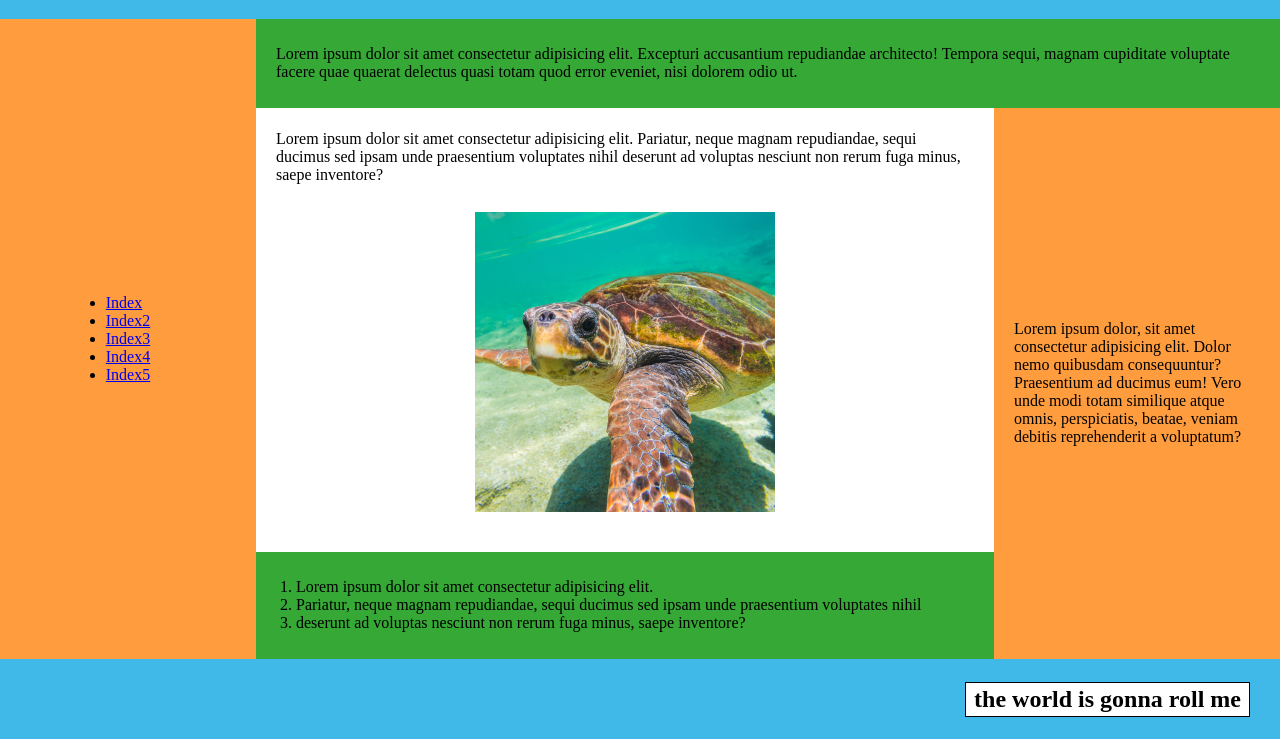
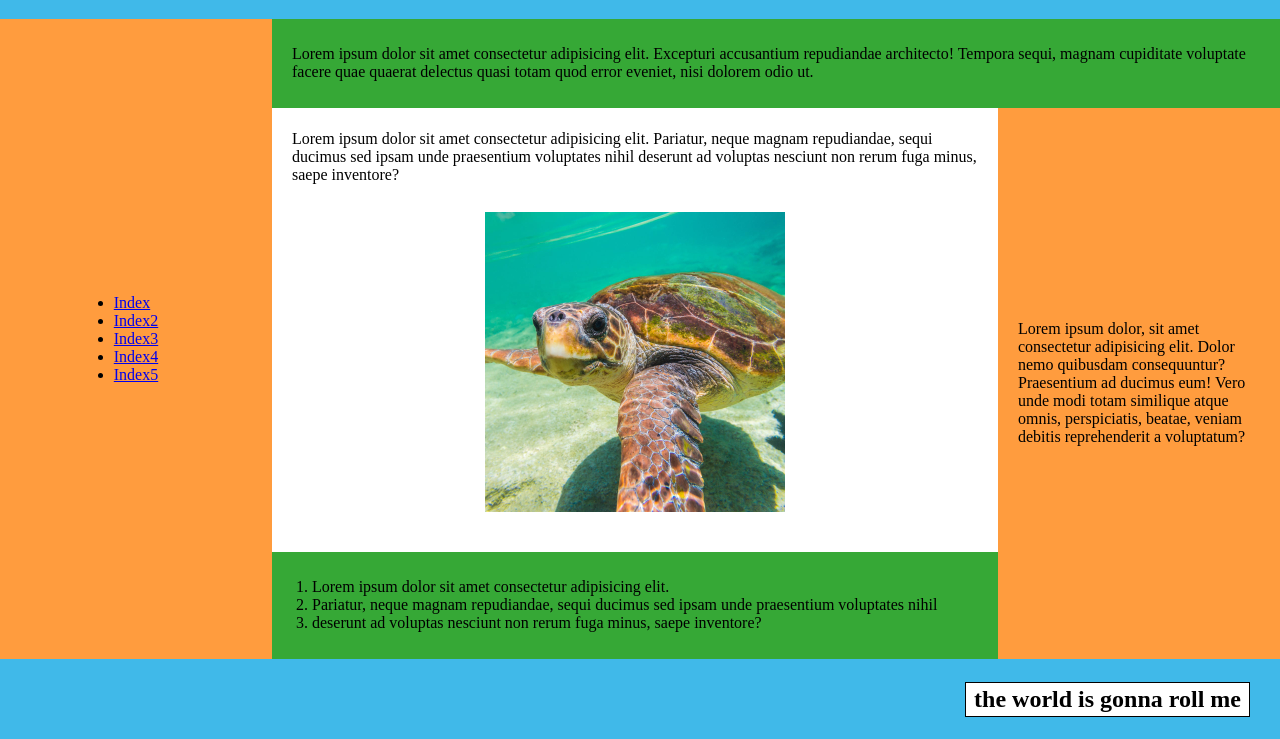
Before and after one commit to Vostok17/WebLabs, a website: page Lab1/index.html in a window 1280 px wide. Shown: the part 61-800 px from the top of the page. Drawn offline with Linux system fonts and the light colour scheme; a web font is replaced by a local one.

Commit message:
Change header and footer width, add paddings to nav

```diff
--- a/Lab1/styles/style.css
+++ b/Lab1/styles/style.css
@@ -8,8 +8,6 @@
     margin: 0;
     padding: 0;
 }
-
-
 
 body {
     flex-direction: column;
@@ -23,9 +21,14 @@ header, footer {
     display: flex;
     min-height: 10vh;
     padding: 0 30px;
+    width: 100%;
 }
-header {justify-content: flex-start;}
-footer {justify-content: flex-end;}
+header {
+    justify-content: flex-start;
+}
+footer {
+    justify-content: flex-end;
+}
 
 img{
     max-width: 300px;
@@ -135,6 +138,10 @@ aside{
     padding-bottom: 10px;
 }
 
+nav {
+    padding-left: 10px;
+    padding-right: 10px;
+}
 
 @font-face{
     font-family: "Shrek";
```
